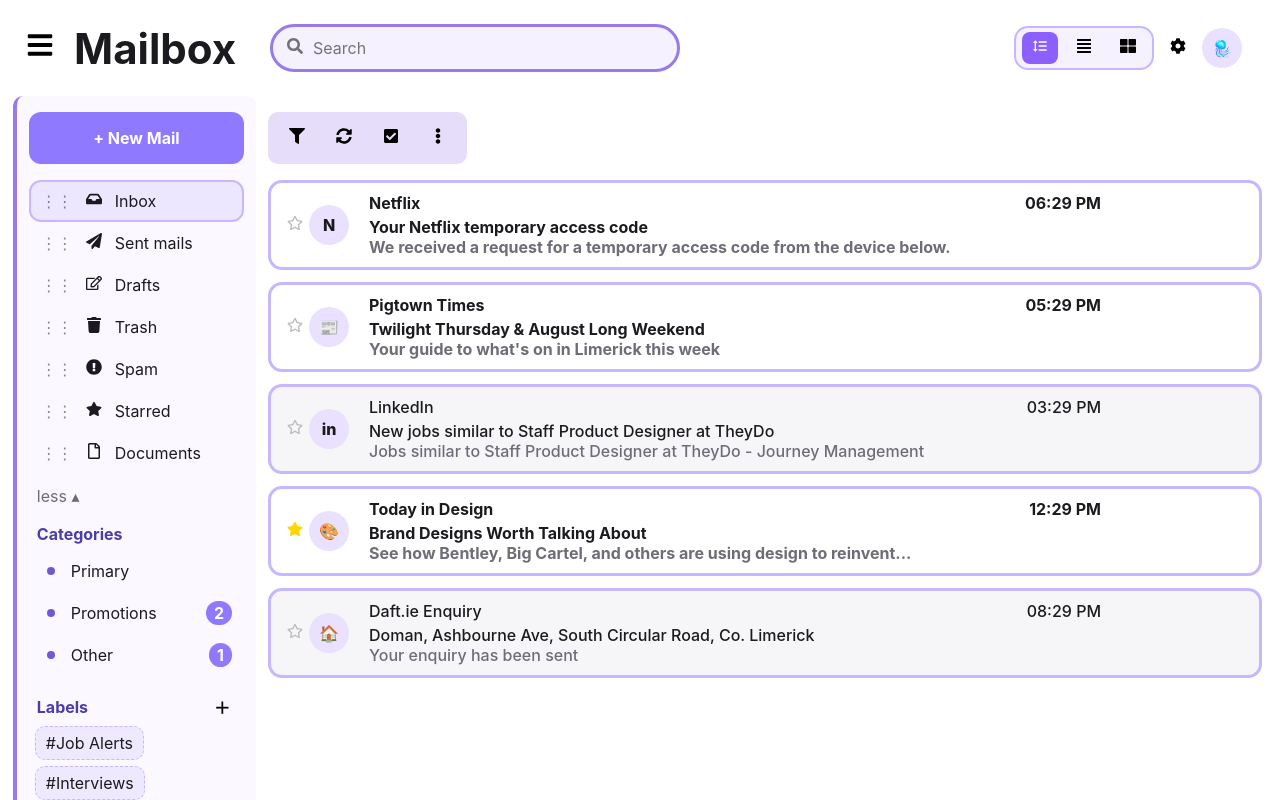
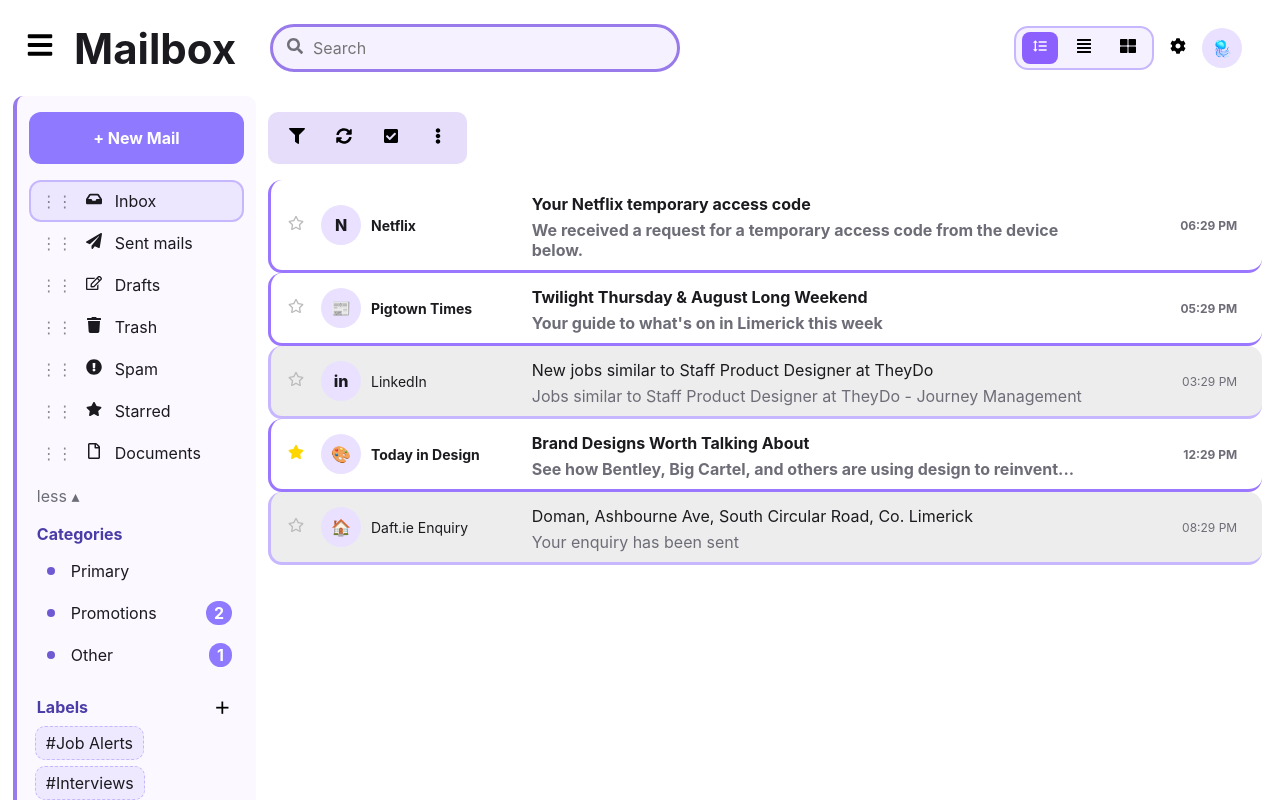
Before and after one commit to suppixie/mailbox, a React (Create React App) app: page / in a window 1280 px wide. Built offline with nearby package versions, Linux system fonts and the light colour scheme.

Commit message:
changed alignment and accents

```diff
--- a/src/components/InboxViews/InboxComfortable.css
+++ b/src/components/InboxViews/InboxComfortable.css
@@ -1,16 +1,108 @@
-.list.comfortable{display:flex;flex-direction:column;gap:12px}
-.list .row{position:relative;display:grid;grid-template-columns:28px 52px 1fr 140px;align-items:center;border:3px solid var(--stroke);border-radius:14px;padding:10px;background:#fff;transition:.15s;}
-.list .row.unread{font-weight:700}
-.list .row.read{background:#f6f6f9;color:var(--ink);font-weight:500}
-.list .row:hover{background:var(--row-hover);box-shadow:var(--row-shadow)}
-.star{width:24px;height:24px;border-radius:6px}
-.star.on{color:#f5b301}
-.avatar{width:40px;height:40px;border-radius:50%;display:flex;align-items:center;justify-content:center;background:#e9e1ff;font-weight:800}
-.main{padding:0 8px}
-.top{display:flex;justify-content:space-between;align-items:center}
-.from{font-size:16px}
-.subject{margin-top:4px}
-.excerpt{color:var(--muted)}
-.actions{display:flex;gap:10px;justify-content:flex-end;opacity:0;transition:.12s}
-.row:hover .actions{opacity:1}
-.actions button{width:34px;height:30px;border-radius:10px;background:#f5f1ff;border:2px solid var(--stroke)}
+.list.comfortable{
+    display:flex;
+    flex-direction:column;
+
+    max-height: 70vh;
+    overflow-y: auto;
+    width: 100%;}
+
+.list .row{
+    position:relative;
+    display:grid;
+    grid-template-columns:25% 60% 15%;
+    align-items:center;
+    border-radius:14px;
+    padding:10px;
+    background:#fff;
+    transition:.15s;
+}
+.list .row .column-1{
+    display: flex;
+    align-items: center;
+    gap:10px;
+}
+.list .row .column-3{
+    align-items: center;
+    padding-right: 1vw;
+}
+.list .row.unread{
+    font-weight:700;
+    border-bottom:3px solid #9B77FF;
+    border-left:3px solid #9B77FF;}
+
+.list .row.read{
+    background:#EDEDED;
+    color:var(--ink);
+    font-weight:400;
+    border-bottom:3px solid var(--stroke);
+    border-left:3px solid var(--stroke);
+}
+
+.list .row:hover{
+    background:var(--row-hover);
+    box-shadow:var(--row-shadow)}
+
+.star{
+    width:30px;
+    height:30px;
+    border-radius:6px}
+.star.on{
+    color:#f5b301}
+.avatar{
+    width:40px;
+    height:40px;
+    border-radius:50%;
+    display:flex;
+    align-items:center;
+    justify-content:center;
+    background:#e9e1ff;
+    font-weight:800}
+
+.main{
+    padding:0 8px}
+
+
+.from{
+    font-size:14px}
+
+.subject{
+    margin-top:4px;
+    margin-bottom:6px;
+    }
+
+.excerpt{
+    color:var(--muted)}
+
+.date-time{
+    font-size: 12px;
+    color: var(--muted);
+    text-align: right;
+    align-items: center;
+    padding-right: 2px;
+    transition: opacity 0.12s;
+    opacity: 1;
+    vertical-align:bottom;
+}
+.actions{
+    display: inline-flex;
+  gap: 8px;
+  justify-content: flex-end;
+  align-items: center;
+  position: absolute;
+  right: 10px;
+  top: 50%;
+  transform: translateY(-50%);
+  opacity: 0;
+  pointer-events: none;
+  transition: opacity 0.12s;
+}
+
+.row:hover .actions{
+    opacity:1;
+    pointer-events: auto;}
+
+.actions button{
+    width:34px;
+    height:30px;
+    cursor: pointer;
+}
--- a/src/components/InboxViews/InboxComfortable.jsx
+++ b/src/components/InboxViews/InboxComfortable.jsx
@@ -1,6 +1,6 @@
 import React, { useState } from "react";
 import "./InboxComfortable.css";
-import { FaStar, FaRegStar } from "react-icons/fa";
+import { FaStar, FaRegStar, FaTag , FaTrash , FaEnvelope , FaEnvelopeOpen } from "react-icons/fa";
 import DeletePopup from "../Popups/DeletePopup.js";
 import LabelPopup from "../Popups/LabelPopup.js";
 
@@ -29,6 +29,7 @@
           onMouseLeave={() => setActionHoverId(null)}
           onClick={() => onOpenEmail(m.id)}
         >
+          <div className="column-1">
           <button
             className={`star ${m.starred ? "on" : ""}`}
             onClick={(e) => {
@@ -39,22 +40,39 @@
                           >{m.starred ? React.createElement(FaStar) : React.createElement(FaRegStar)}</button>
 
           <div className="avatar">{m.avatar}</div>
-          <div className="main">
-            <div className="top">
-              <div className="from">{m.from}</div>
-              <div className="time">{new Date(m.timestamp).toLocaleTimeString([], { hour: "2-digit", minute: "2-digit" })}</div>
-            </div>
+          <div className="from">{m.from}</div>
+
+          </div>
+          <div className="main column-2">
+
             <div className="subject">{m.subject}</div>
             <div className="excerpt">{m.excerpt}</div>
           </div>
-
-          <div className={`actions ${actionHoverId === m.id ? "show" : ""}`} onClick={(e) => e.stopPropagation()}>
-            <button title="Mark as read" onClick={() => onMarkRead(m.id, true)}>✉️</button>
-            <button title="Delete" onClick={() => setConfirmId(m.id)}>🗑️</button>
-            <button title="Label" onClick={() => setLabelForId(m.id)}>🏷️</button>
-          </div>
-        </div>
-      ))}
+            <div className="column-3">
+             {actionHoverId === m.id ? (
+                <div className="actions" onClick={(e) => e.stopPropagation()}>
+                    {m.read ? (
+                            <button title="Mark as unread"
+                                onClick={() => onMarkRead(m.id, false)}
+                                  >{React.createElement(FaEnvelopeOpen)}
+                            </button>
+                          ) : (
+                            <button title="Mark as read"
+                                onClick={() => onMarkRead(m.id, true)}
+                                  >{React.createElement(FaEnvelope)}
+                            </button>
+                           )}
+                            <button title="Delete" onClick={() => setConfirmId(m.id)}>{React.createElement(FaTrash)}</button>
+                            <button title="Label" onClick={() => setLabelForId(m.id)}>{React.createElement(FaTag)}</button>
+                </div>
+              ) : (
+                  <div className="date-time">
+                    {new Date(m.timestamp).toLocaleTimeString([], { hour: "2-digit", minute: "2-digit" })}
+                  </div>
+                )}
+              </div>
+            </div>
+          ))}
 
       {confirmId && (
         <DeletePopup
```
